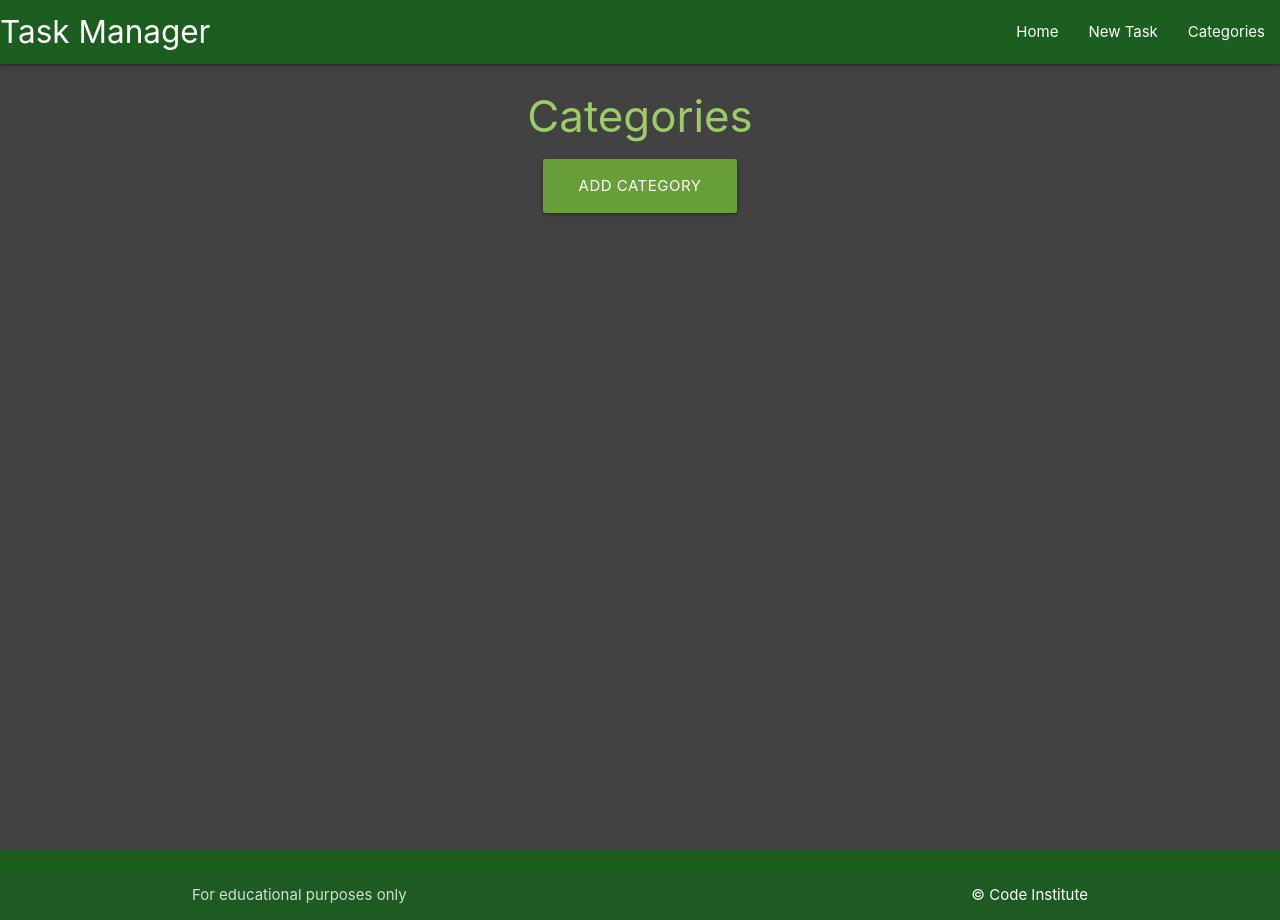
After one commit to JoGorska/task-manager-flask-sqlalchemy, a Flask app: page /categories in a window 1280 px wide. The commit adds this page. Run offline with Flask 2, Linux system fonts and the light colour scheme.

Commit message:
Add categories.html and add_category.html and updated routes.py to render those files

```diff
--- a/taskmanager/routes.py
+++ b/taskmanager/routes.py
@@ -6,3 +6,22 @@ from taskmanager.models import Category, Task
 @app.route("/")
 def home():
     return render_template("tasks.html")
+
+# navbar reffers to the name of the junction not the @app.route("/categories")
+
+@app.route("/categories")
+def categories():
+    return render_template("categories.html")
+
+# need to include methods here
+# get is to get the page
+# post is to post data to database
+
+@app.route("/add_category", methods=["GET", "POST"])
+def add_category():
+    if request.method == "POST":
+        category = Category(category_name=request.form.get("category_name"))
+        db.session.add(category)
+        db.session.commit()
+        return redirect(url_for("categories"))
+    return render_template("add_category.html")
--- a/taskmanager/templates/base.html
+++ b/taskmanager/templates/base.html
@@ -35,7 +35,7 @@
             <ul class="right hide-on-med-and-down">
                 <li><a href="{{ url_for('home') }}">Home</a></li>
                 <li><a href="">New Task</a></li>
-                <li><a href="">Categories</a></li>
+                <li><a href="{{ url_for('categories') }}">Categories</a></li>
             </ul>
             </div>
         </nav>
@@ -44,7 +44,7 @@
         <ul class="sidenav" id="mobile-demo">
             <li><a href="{{ url_for('home') }}">Home</a></li>
             <li><a href="">New Task</a></li>
-            <li><a href="">Categories</a></li>
+            <li><a href="{{ url_for('categories') }}">Categories</a></li>
         </ul>
    </header>
 
--- /dev/null
+++ b/taskmanager/templates/categories.html
@@ -0,0 +1,15 @@
+{% extends "base.html" %}
+
+{% block content %}
+
+<h3 class="light-green-text text-lighten-1 center-align">Categories</h3>
+
+<div class="row">
+    <div class="col s12 center-align">
+        <a href="{{ url_for('add_category') }}" class="btn-large light-green darken-2">
+            Add Category <i class="fas fa-plus-squre right"></i>
+        </a>
+    </div>
+</div>
+
+{% endblock %}
```
Also changed, not shown: taskmanager/templates/add_category.html (added).
